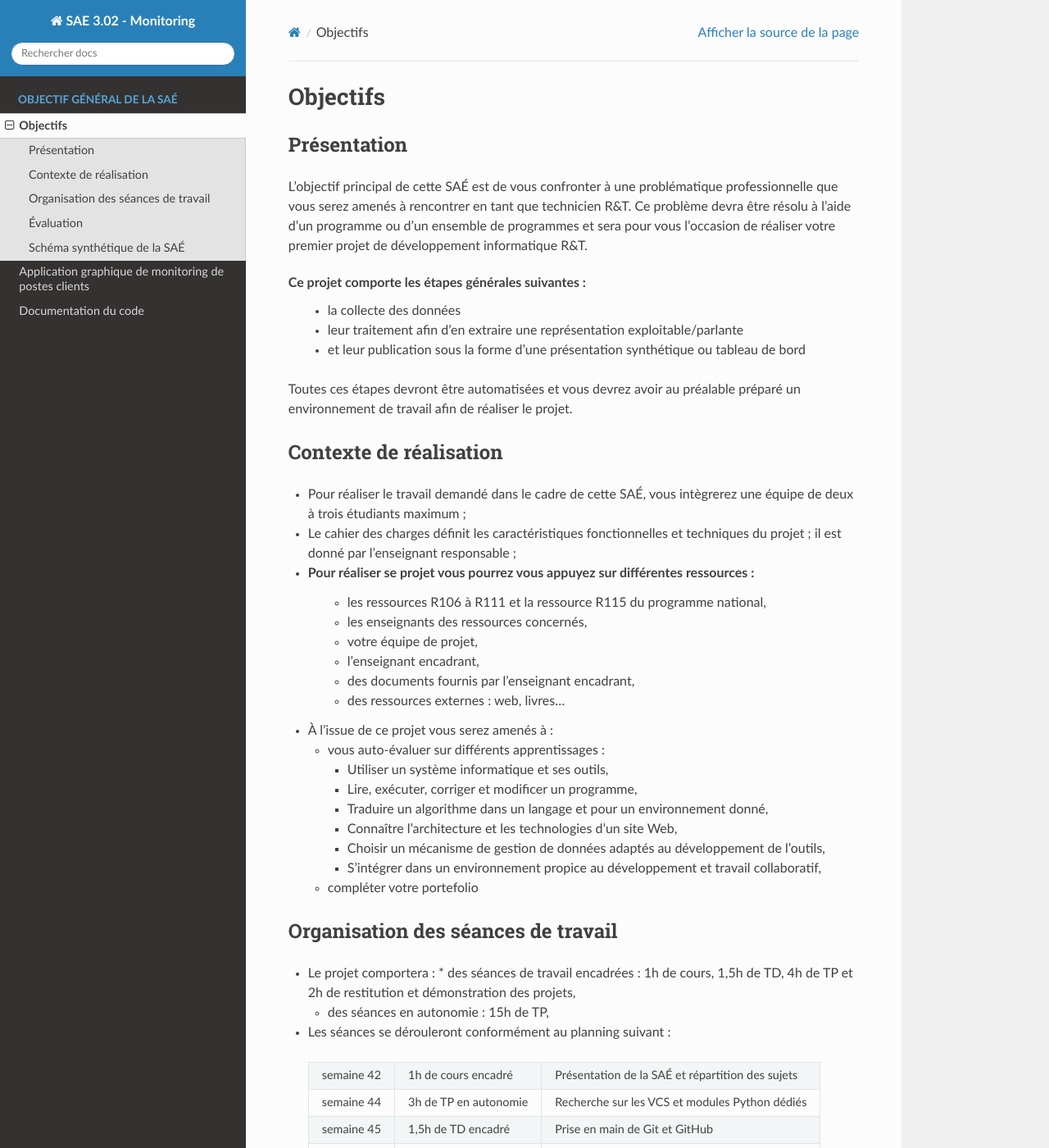
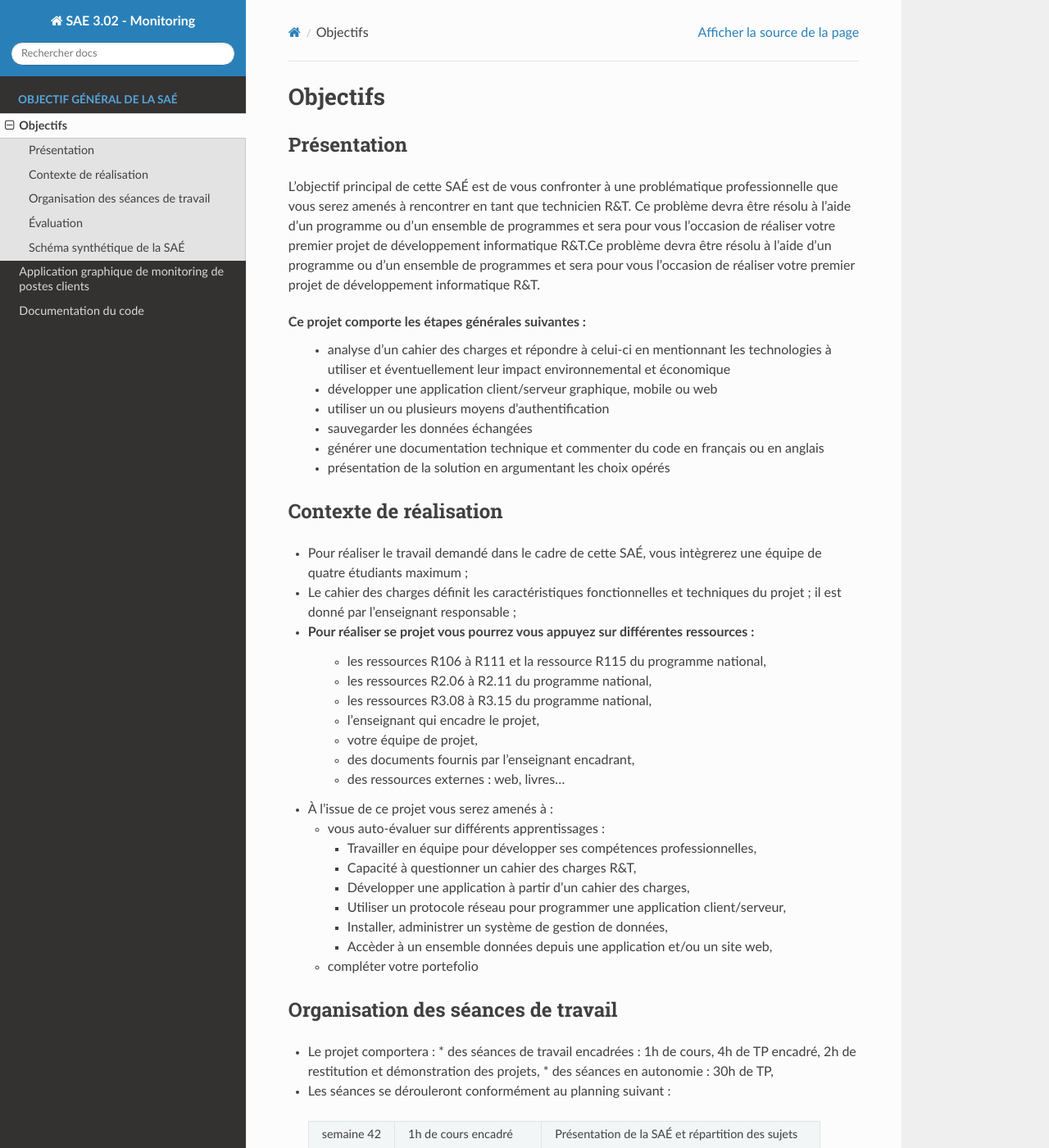
Before and after one commit to TTheGlock/sae3.02_monitoring, a Sphinx documentation site: the page built from docs/source/content/objectifs.rst, in a window 1280 px wide and 1400 px high. Shown: the whole window at 82% size. Built offline with Sphinx 7.4.7 and the Read the Docs theme 2.0.0, drawn with Linux system fonts in a browser that asks for light colours.

Commit message:
MAJ de la documentation Sphinx (7)

```diff
--- a/__init__.py
+++ b/__init__.py
@@ -1,6 +1,6 @@
 __version__ = '0.1.0'
 
-""" Mon projet.
+""" SAE 3.02 - Monitoring.
 
 .. moduleauthor:: LECHEVALLIER-COUSSOT Maxence <maxence.lechevallier.coussot@etu.univ-poitiers.fr>
                   CECOTTI Enzo <enzo.cecotti@etu.univ-poitiers.fr>
--- a/docs/source/content/objectifs.rst
+++ b/docs/source/content/objectifs.rst
@@ -4,30 +4,30 @@ Objectifs
 
 Présentation
 =============
-L'objectif principal de cette SAÉ est de vous confronter à une problématique professionnelle que vous serez amenés à rencontrer en tant que technicien R&T.
-Ce problème devra être résolu à l'aide d'un programme ou d'un ensemble de programmes et sera pour vous l'occasion de réaliser votre premier projet de développement informatique R&T.
 
-Ce projet comporte les étapes générales suivantes :
- * la collecte des données
- * leur traitement afin d'en extraire une représentation exploitable/parlante
- * et leur publication sous la forme d'une présentation synthétique ou tableau de bord
+L’objectif principal de cette SAÉ est de vous confronter à une problématique professionnelle que vous serez amenés à rencontrer en tant que technicien R&T. Ce problème devra être résolu à l’aide d’un programme ou d’un ensemble de programmes et sera pour vous l’occasion de réaliser votre premier projet de développement informatique R&T.Ce problème devra être résolu à l'aide d'un programme ou d'un ensemble de programmes et sera pour vous l'occasion de réaliser votre premier projet de développement informatique R&T.
 
-Toutes ces étapes devront être automatisées et vous devrez avoir au préalable préparé un environnement de travail afin de réaliser le projet.
-
-
+**Ce projet comporte les étapes générales suivantes :**
+ * analyse d’un cahier des charges et répondre à celui-ci en mentionnant les technologies à utiliser et éventuellement leur impact environnemental et économique
+ * développer une application client/serveur graphique, mobile ou web
+ * utiliser un ou plusieurs moyens d’authentification
+ * sauvegarder les données échangées
+ * générer une documentation technique et commenter du code en français ou en anglais
+ * présentation de la solution en argumentant les choix opérés
 
 Contexte de réalisation
 ========================
 
-* Pour réaliser le travail demandé dans le cadre de cette SAÉ, vous intègrerez une équipe de deux à trois étudiants maximum ;
+* Pour réaliser le travail demandé dans le cadre de cette SAÉ, vous intègrerez une équipe de quatre étudiants maximum ;
 
-* Le cahier des charges définit les caractéristiques fonctionnelles et techniques du projet ; il est donné par l'enseignant responsable ;
+* Le cahier des charges définit les caractéristiques fonctionnelles et techniques du projet ; il est donné par l’enseignant responsable ;
 
-* Pour réaliser se projet vous pourrez vous appuyez sur différentes ressources :
+* **Pour réaliser se projet vous pourrez vous appuyez sur différentes ressources :**
    * les ressources R106 à R111 et la ressource R115 du programme national,
-   * les enseignants des ressources concernés,
+   * les ressources R2.06 à R2.11 du programme national,
+   * les ressources R3.08 à R3.15 du programme national,
+   * l’enseignant qui encadre le projet,
    * votre équipe de projet,
-   * l'enseignant encadrant,
    * des documents fournis par l'enseignant encadrant,
    * des ressources externes : web, livres...
 
@@ -35,30 +35,26 @@ Contexte de réalisation
 
   * vous auto-évaluer sur différents apprentissages :
 
-    * Utiliser un système informatique et ses outils,
+    * Travailler en équipe pour développer ses compétences professionnelles,
 
-    * Lire, exécuter, corriger et modificer un programme,
+    * Capacité à questionner un cahier des charges R&T,
 
-    * Traduire un algorithme dans un langage et pour un environnement donné,
+    * Développer une application à partir d’un cahier des charges,
 
-    * Connaître l'architecture et les technologies d'un site Web,
+    * Utiliser un protocole réseau pour programmer une application client/serveur,
 
-    * Choisir un mécanisme de gestion de données adaptés au développement de l'outils,
+    * Installer, administrer un système de gestion de données,
 
-    * S'intégrer dans un environnement propice au développement et travail collaboratif,
+    * Accèder à un ensemble données depuis une application et/ou un site web,
 
   * compléter votre portefolio
-
-
-
 
 Organisation des séances de travail
 ===================================
 
 * Le projet comportera :
-  * des séances de travail encadrées : 1h de cours, 1,5h de TD, 4h de TP et 2h de restitution et démonstration des projets,
-
-  * des séances en autonomie : 15h de TP,
+  * des séances de travail encadrées : 1h de cours, 4h de TP encadré, 2h de restitution et démonstration des projets,
+  * des séances en autonomie : 30h de TP,
 
 * Les séances se dérouleront conformément au planning suivant :
 
```
Also changed, not shown: 1 other file.
